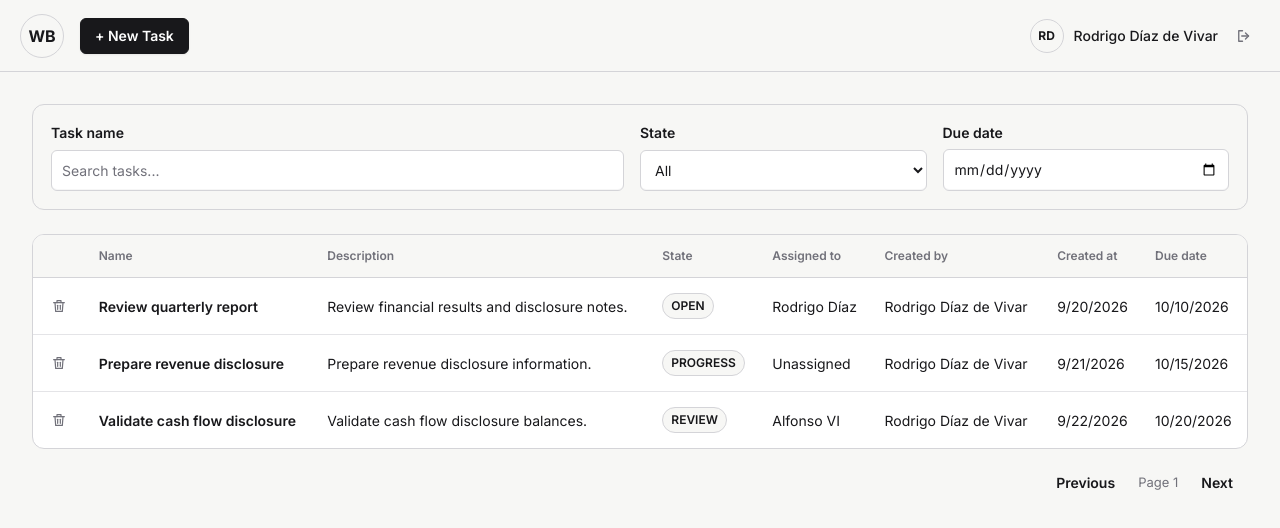
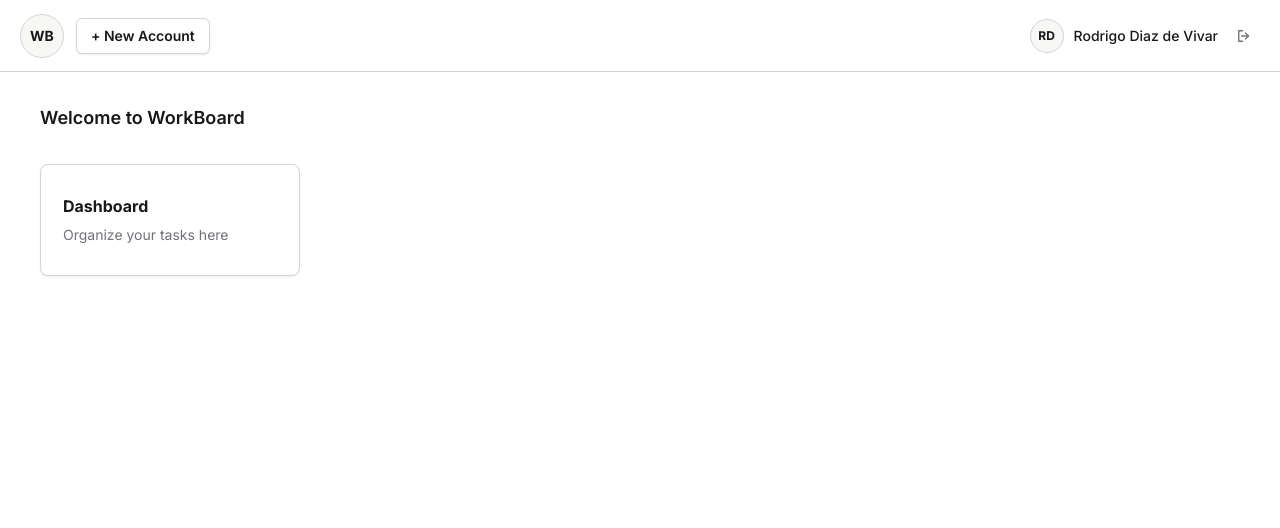
Before and after one commit to amarqueze/workboard, a React (Vite) app in the folder frontend/: page /home in a window 1280 px wide. Shown: the top 528 px of the page. Built offline with nearby package versions, Linux system fonts and the light colour scheme.

Commit message:
add navigation

```diff
--- a/frontend/src/App.tsx
+++ b/frontend/src/App.tsx
@@ -1,9 +1,9 @@
 import './App.css'
 
-import TaskDashboard from './pages/taskdashboard/TaskDashboard';
+import { AppRouter } from './routes/AppRouter';
 
 function App() {
-  return <TaskDashboard />;
+  return <AppRouter />;
 }
 
 export default App;
--- a/frontend/src/main.tsx
+++ b/frontend/src/main.tsx
@@ -1,13 +1,19 @@
 import { StrictMode } from 'react'
 import { createRoot } from 'react-dom/client'
+import { BrowserRouter } from 'react-router-dom'
 import './index.css'
 import App from './App.tsx'
+import ModalProvider from './components/modal/ModalProvider.tsx'
 import ToastProvider from './components/toast/ToastProvider.tsx'
 
 createRoot(document.getElementById('root')!).render(
   <StrictMode>
-    <ToastProvider>
-      <App />
-    </ToastProvider>
+    <BrowserRouter>
+      <ToastProvider>
+        <ModalProvider>
+          <App />
+        </ModalProvider>
+      </ToastProvider>
+    </BrowserRouter>
   </StrictMode>,
 )
--- a/frontend/src/pages/login/LoginPage.tsx
+++ b/frontend/src/pages/login/LoginPage.tsx
@@ -1,3 +1,7 @@
+import type { FormEvent } from "react";
+import { useNavigate } from "react-router-dom";
+
+import { appRoutes } from "../../routes/appRoutes";
 import "./LoginPage.css";
 
 function MailIcon() {
@@ -56,6 +60,13 @@
 }
 
 function LoginPage() {
+  const navigate = useNavigate();
+
+  function handleSubmit(event: FormEvent<HTMLFormElement>) {
+    event.preventDefault();
+    navigate(appRoutes.home);
+  }
+
   return (
     <main className="login-page">
       <section className="login-shell">
@@ -71,7 +82,10 @@
           </p>
         </header>
 
-        <form className="login-card">
+        <form
+          className="login-card"
+          onSubmit={handleSubmit}
+        >
           <div className="login-card__header">
             <h2>Sign in</h2>
             <p>Welcome back</p>
--- a/frontend/src/pages/taskdashboard/TaskDashboard.css
+++ b/frontend/src/pages/taskdashboard/TaskDashboard.css
@@ -46,6 +46,16 @@
   background: var(--color-background);
 
   font-weight: 700;
+}
+
+.task-dashboard__logo:hover {
+  border-color: #a1a1aa;
+  background: #eeeeec;
+}
+
+.task-dashboard__logo:focus-visible {
+  outline: 2px solid var(--color-text);
+  outline-offset: 2px;
 }
 
 .task-dashboard__user {
@@ -188,8 +198,36 @@
   background: #fafafa;
 }
 
-.task-table__name {
+.task-table__name-button {
+  max-width: 240px;
+
+  display: inline-block;
+
+  overflow: hidden;
+
+  padding: 0;
+
+  border: 0;
+
+  color: var(--color-text);
+  background: transparent;
+
   font-weight: 600;
+  text-align: left;
+  text-overflow: ellipsis;
+  white-space: nowrap;
+
+  cursor: pointer;
+}
+
+.task-table__name-button:hover {
+  text-decoration: underline;
+  text-underline-offset: 3px;
+}
+
+.task-table__name-button:focus-visible {
+  outline: 2px solid var(--color-text);
+  outline-offset: 2px;
 }
 
 .task-table__delete {
--- a/frontend/src/pages/taskdashboard/TaskDashboard.tsx
+++ b/frontend/src/pages/taskdashboard/TaskDashboard.tsx
@@ -1,6 +1,15 @@
+import { useState } from "react";
+import {
+  Link,
+  useNavigate,
+} from "react-router-dom";
+
+import { useModal } from "../../components/modal/useModal";
+import NewTaskModal from "../../components/newtaskmodal/NewTaskModal";
+import TaskDetailModal from "../../components/taskdetailmodal/TaskDetailModal";
 import { useToast } from "../../components/toast/useToast";
+import { appRoutes } from "../../routes/appRoutes";
 import "./TaskDashboard.css";
-
 
 type Task = {
   id: number;
@@ -9,7 +18,9 @@
   state: string;
   assigned_to: string | null;
   created_by: string;
+  updated_by: string;
   created_at: string;
+  updated_at: string;
   due_date: string;
 };
 
@@ -19,9 +30,11 @@
     name: "Review quarterly report",
     description: "Review financial results and disclosure notes.",
     state: "OPEN",
-    assigned_to: "Rodrigo Díaz",
-    created_by: "Rodrigo Díaz de Vivar",
+    assigned_to: "Rodrigo Diaz",
+    created_by: "Rodrigo Diaz de Vivar",
+    updated_by: "Rodrigo Diaz de Vivar",
     created_at: "2026-09-20T14:30:00Z",
+    updated_at: "2026-09-21T16:20:00Z",
     due_date: "2026-10-10T00:00:00Z",
   },
   {
@@ -30,8 +43,10 @@
     description: "Prepare revenue disclosure information.",
     state: "PROGRESS",
     assigned_to: null,
-    created_by: "Rodrigo Díaz de Vivar",
+    created_by: "Rodrigo Diaz de Vivar",
+    updated_by: "Alfonso VI",
     created_at: "2026-09-21T09:15:00Z",
+    updated_at: "2026-09-22T10:40:00Z",
     due_date: "2026-10-15T00:00:00Z",
   },
   {
@@ -40,8 +55,10 @@
     description: "Validate cash flow disclosure balances.",
     state: "REVIEW",
     assigned_to: "Alfonso VI",
-    created_by: "Rodrigo Díaz de Vivar",
+    created_by: "Rodrigo Diaz de Vivar",
+    updated_by: "Alfonso VI",
     created_at: "2026-09-22T11:45:00Z",
+    updated_at: "2026-09-23T08:10:00Z",
     due_date: "2026-10-20T00:00:00Z",
   },
 ];
@@ -69,12 +86,102 @@
 }
 
 function TaskDashboard() {
+  const navigate = useNavigate();
+  const [tasks, setTasks] = useState(mockTasks);
+  const {
+    closeModal,
+    openModal,
+    successModal,
+  } = useModal();
   const { showToast } = useToast();
-  function handleToast() {
-    showToast({
-      title: "Welcome back",
-      message: "You have signed in successfully.",
-      type: "success",
+
+  function handleOpenNewTask() {
+    openModal({
+      width: "520px",
+      height: "auto",
+      content: (
+        <NewTaskModal
+          onClose={closeModal}
+          onCreate={(values) => {
+            const now = new Date().toISOString();
+
+            setTasks((currentTasks) => {
+              const nextTaskId =
+                currentTasks.reduce(
+                  (currentMaxId, task) =>
+                    Math.max(currentMaxId, task.id),
+                  0,
+                ) + 1;
+
+              return [
+                ...currentTasks,
+                {
+                  id: nextTaskId,
+                  name: values.name,
+                  description: values.description,
+                  state: "OPEN",
+                  assigned_to: null,
+                  created_by: "Rodrigo Diaz de Vivar",
+                  updated_by: "Rodrigo Diaz de Vivar",
+                  created_at: now,
+                  updated_at: now,
+                  due_date: `${values.due_date}T00:00:00Z`,
+                },
+              ];
+            });
+
+            successModal();
+          }}
+        />
+      ),
+      onSuccess: () => {
+        showToast({
+          title: "Task created",
+          message: "The task was created successfully.",
+          type: "success",
+        });
+      },
+    });
+  }
+
+  function handleOpenTaskDetail(task: Task) {
+    openModal({
+      width: "520px",
+      height: "auto",
+      content: (
+        <TaskDetailModal
+          task={task}
+          onClose={closeModal}
+          onUpdate={(values) => {
+            setTasks((currentTasks) =>
+              currentTasks.map((currentTask) =>
+                currentTask.id === values.id
+                  ? {
+                      ...currentTask,
+                      name: values.name,
+                      description: values.description,
+                      updated_at: new Date().toISOString(),
+                    }
+                  : currentTask,
+              ),
+            );
+            successModal();
+          }}
+        />
+      ),
+      onSuccess: () => {
+        showToast({
+          title: "Task updated",
+          message: `Task #${task.id} was updated.`,
+          type: "success",
+        });
+      },
+    });
+  }
+
+  function handleLogout() {
+    navigate(appRoutes.login, {
+      replace: true,
     });
   }
 
@@ -82,12 +189,18 @@
     <main className="task-dashboard">
       <header className="task-dashboard__header">
         <div className="task-dashboard__header-left">
-          <div className="task-dashboard__logo">WB</div>
+          <Link
+            className="task-dashboard__logo"
+            to={appRoutes.home}
+            aria-label="Back to home"
+          >
+            WB
+          </Link>
 
           <button
             type="button"
             className="button button--primary"
-            onClick={handleToast}
+            onClick={handleOpenNewTask}
           >
             + New Task
           </button>
@@ -99,13 +212,14 @@
           </div>
 
           <span className="task-dashboard__username">
-            Rodrigo Díaz de Vivar
+            Rodrigo Diaz de Vivar
           </span>
 
           <button
             type="button"
             className="task-dashboard__logout"
             aria-label="Sign out"
+            onClick={handleLogout}
           >
             <LogoutIcon />
           </button>
@@ -183,7 +297,7 @@
             </thead>
 
             <tbody>
-              {mockTasks.map((task) => (
+              {tasks.map((task) => (
                 <tr key={task.id}>
                   <td>
                     <button
@@ -195,8 +309,16 @@
                     </button>
                   </td>
 
-                  <td className="task-table__name">
-                    {task.name}
+                  <td>
+                    <button
+                      type="button"
+                      className="task-table__name-button"
+                      onClick={() => {
+                        handleOpenTaskDetail(task);
+                      }}
+                    >
+                      {task.name}
+                    </button>
                   </td>
 
                   <td>{task.description}</td>
```
